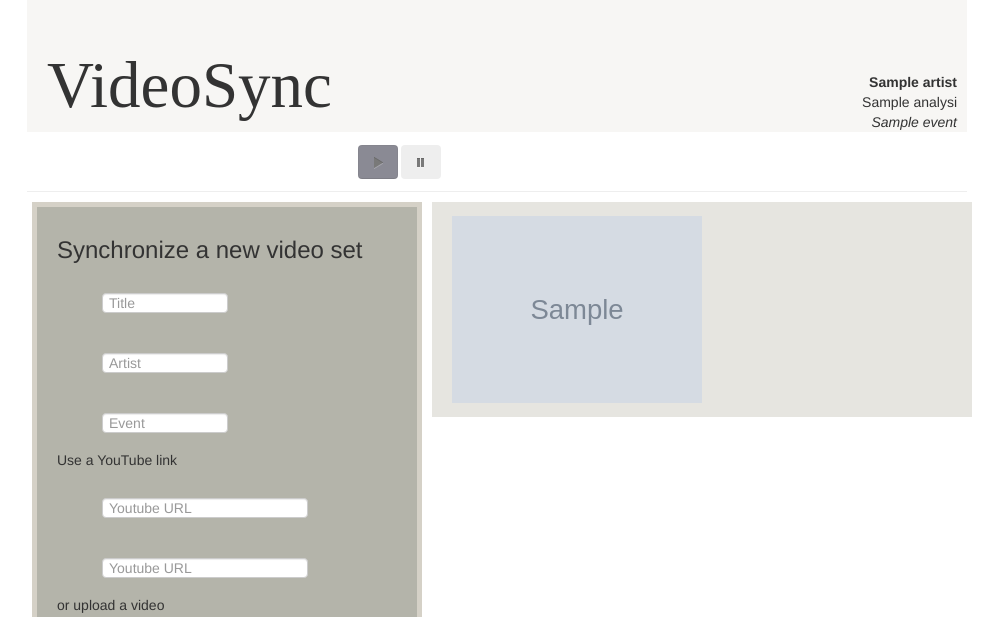
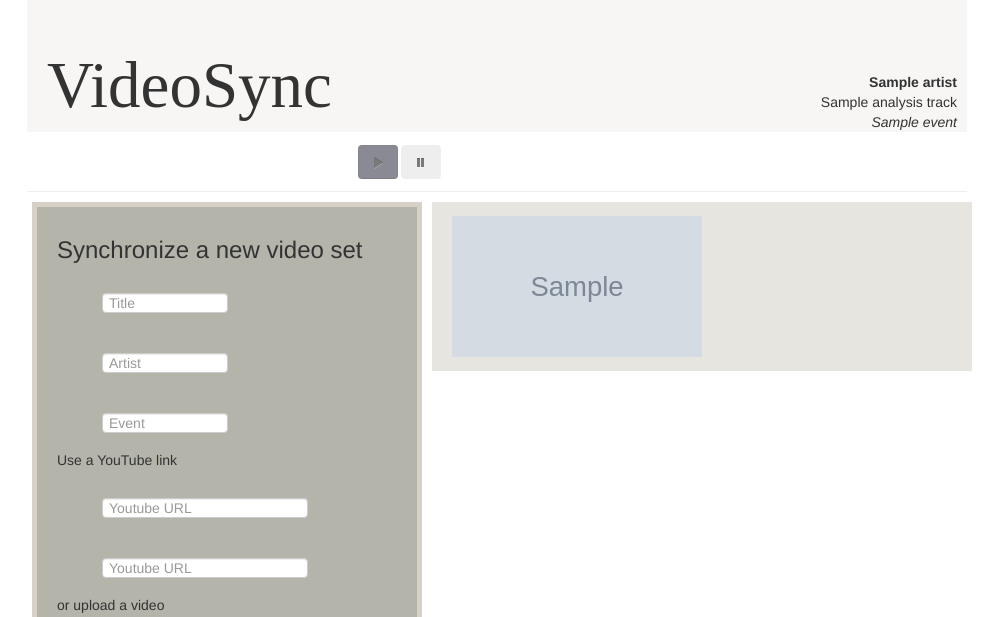
Before and after one commit to allisonnicoledeal/VideoSync, a Flask app: template templates/watch.html in a window 1280 px wide. Shown: the top 617 px of the page, without its empty margins (143-1146 px from the left). Run offline with Flask 2, Linux system fonts and the light colour scheme; the template is opened without the code that fills it: most values are stand-ins (such as "Sample title", 1, 10 or a date in 2020); grey boxes marked "Sample" are stand-in pictures; some libraries are stand-ins or nearby versions.

Commit message:
updated db

```diff
--- a/templates/index.html
+++ b/templates/index.html
@@ -4,12 +4,11 @@
  <div id="displayVideos" class="row">
 <div class="span12 title">
     <h1>
+        <span class="mainArtist">{{video1.artist}}</span></br>
         <span class="mainTitle">{{video1.title}}</span></br>
-                    <span class="mainArtist">{{video1.artist}}</span></br>
         <span class="mainEvent">{{video1.event}}</span>
     </h1>
 </div>
-
 
  <div class="video-stripe span12">
 	<div id="data-1" class="span6" data-source="{{video1.youtube_url}}" data-sync="{{video1.analysis_track[0].sync_point}}" data-status="notPlaying">
--- a/templates/layout.html
+++ b/templates/layout.html
@@ -114,12 +114,12 @@
                         {% for analysis in group.analysis_group %}
                             {% if loop.index == 1 %}
                                 <div id="leftVideo" class="thumb-video">
-                                <a href="/watch?group_id={{group.id}}"><img src="{{analysis.analysis_track.thumbnail_url}}" height="250" width="250" align="right"></img></a>
+                                <a href="/watch?group_id={{group.id}}"><img src="{{analysis.analysis_track.thumbnail_url}}" style="height:141px; width:100%" align="right"></img></a>
                                 </div>
                             {% endif %}
                             {% if loop.index == 2 %}
                                 <div id="rightVideo" class="thumb-video right">
-                                <a href="/watch?group_id={{group.id}}"><img src="{{analysis.analysis_track.thumbnail_url}}" height="250" width="250" align="left"></img></a>
+                                <a href="/watch?group_id={{group.id}}"><img src="{{analysis.analysis_track.thumbnail_url}}" style="height:141px; width:100%" align="left"></img></a>
                                 </div>
 
                                 <div class="thumbnail-info">
--- a/templates/watch.html
+++ b/templates/watch.html
@@ -4,16 +4,13 @@
  <div id="displayVideos" class="row">
 <div class="span12 title">
     <h1>
-                    <span class="mainArtist">{{video_group.analysis_group[0].artist}}</span></br>
-                    <span class="mainTitle">{{video_group.analysis_group[0].title}}</span></br>
-                    <span class="mainEvent">{{video_group.analysis_group[0].event}}</span>
+        <span class="mainArtist">{{video_group.analysis_group[0].analysis_track.artist}}</span></br>
+        <span class="mainTitle">{{video_group.analysis_group[0].analysis_track.title}}</span></br>
+        <span class="mainEvent">{{video_group.analysis_group[0].analysis_track.event}}</span>
     </h1>
 </div>
 
-
  <div class="video-stripe span12">
-
-
     {% for video in video_group.analysis_group %}
     <div id="data-{{loop.index}}" class="span6" data-source="{{video.analysis_track.youtube_url}}" data-sync="{{video.sync_point}}" data-status="notPlaying">
         <div id="iframe-{{loop.index}}"></div>
```
Also changed, not shown: tracks.db. Lines whose indentation alone changed are shown as unchanged.
